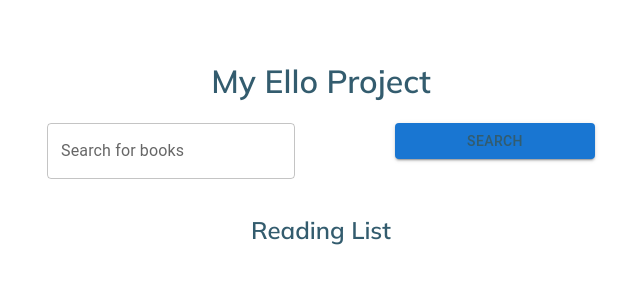
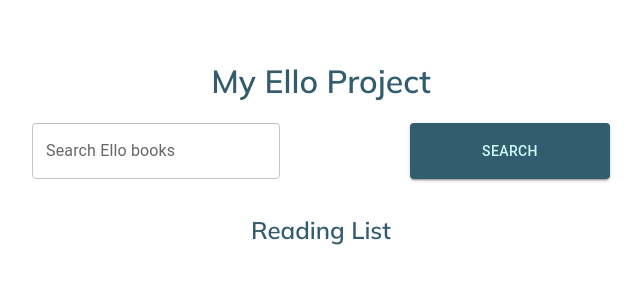
Before and after one commit to joyapisi/ello-test, a React (Create React App) app in the folder frontend/: page / in a window 1280 px wide. Shown: the top 300 px of the page, without its empty margins (319-961 px from the left). Built offline with nearby package versions, Linux system fonts and the light colour scheme.

Commit message:
Add box to enable scrolling in searchList

```diff
--- a/frontend/src/App.css
+++ b/frontend/src/App.css
@@ -11,9 +11,10 @@
 }
 
 p {
-  color: #5ACCCC;
+  color: #28B8B8;
 }
 
 .search-container {
-  gap: 20px;
+  display: flex;
+  gap: 130px;
 }
--- a/frontend/src/App.js
+++ b/frontend/src/App.js
@@ -44,7 +44,9 @@
       <h1>My Ello Project</h1>
       <SearchBar onSearch={handleSearch} />
       <SearchList books={searchResults} onAdd={handleAddToReadingList} />
-      <h2>Reading List</h2>
+      <h2
+      sx={{backgroundColor:'#FAAD00'}}
+      >Reading List</h2>
       <ReadingList books={readingList} onRemove={handleRemoveFromReadingList} />
     </div>
   );
--- a/frontend/src/components/readingList.js
+++ b/frontend/src/components/readingList.js
@@ -8,9 +8,11 @@
         <Grid item xs={12} sm={6} md={4} key={book.title}>
           <div>
             <img src={book.coverPhotoURL} alt={book.title} style={{ width: '100%' }} />
-            <h3>{book.title}</h3>
+            <h4>{book.title}</h4>
             <p>{book.author}</p>
-            <Button variant="contained" onClick={() => onRemove(book)}>
+            <Button
+            sx={{backgroundColor:'#F76434', color:'#FFE6DC', width:'200px'}}
+            variant="contained" onClick={() => onRemove(book)}>
               Remove
             </Button>
           </div>
--- a/frontend/src/components/searchBar.js
+++ b/frontend/src/components/searchBar.js
@@ -9,16 +9,15 @@
   };
 
   return (
-    <div className="search-container" >
+    <div class="search-container" >
       <TextField
-        sx={{ marginRight: '100px' }}
-        label="Search for books"
+        label="Search Ello books"
         variant="outlined"
         value={query}
         onChange={(e) => setQuery(e.target.value)}
       />
       <Button
-      sx={{backgroundColor:'4AA088', color:'#335C6E', width:'200px'}}
+      sx={{backgroundColor:'#335C6E', color:'#CFFAFA', width:'200px'}}
       variant="contained"
       onClick={handleSearch}>
         Search
--- a/frontend/src/components/searchList.js
+++ b/frontend/src/components/searchList.js
@@ -1,22 +1,19 @@
 import React from 'react';
-import { List, ListItem, ListItemText, Button } from '@mui/material';
+import { Box, List, ListItem, ListItemText } from '@mui/material';
 
-const SearchList = ({ books, onAdd }) => {
+const SearchList = ({ books }) => {
+
   return (
-      <List sx={{}}>
-      {books.map((book) => (
-        <ListItem key={book.title} alignItems="flex-start">
-          <ListItemText primary={book.title} secondary={book.author} />
-          <Button
-          sx={{backgroundColor:'#5ACCCC',  width:'200px'}}
-          variant="contained"
-          onClick={() => onAdd(book)}>
-            Add to Reading List
-          </Button>
-        </ListItem>
-      ))}
-    </List>
-  );
+    <Box sx={{ maxHeight: '400px', overflowY: 'auto' }}>
+            <List>
+                {books.slice(0, 6).map((book) => (
+                    <ListItem key={book.id}>
+                        <ListItemText primary={book.title} secondary={book.author} />
+                    </ListItem>
+                ))}
+            </List>
+        </Box>
+  )
 };
 
 export default SearchList;
```
